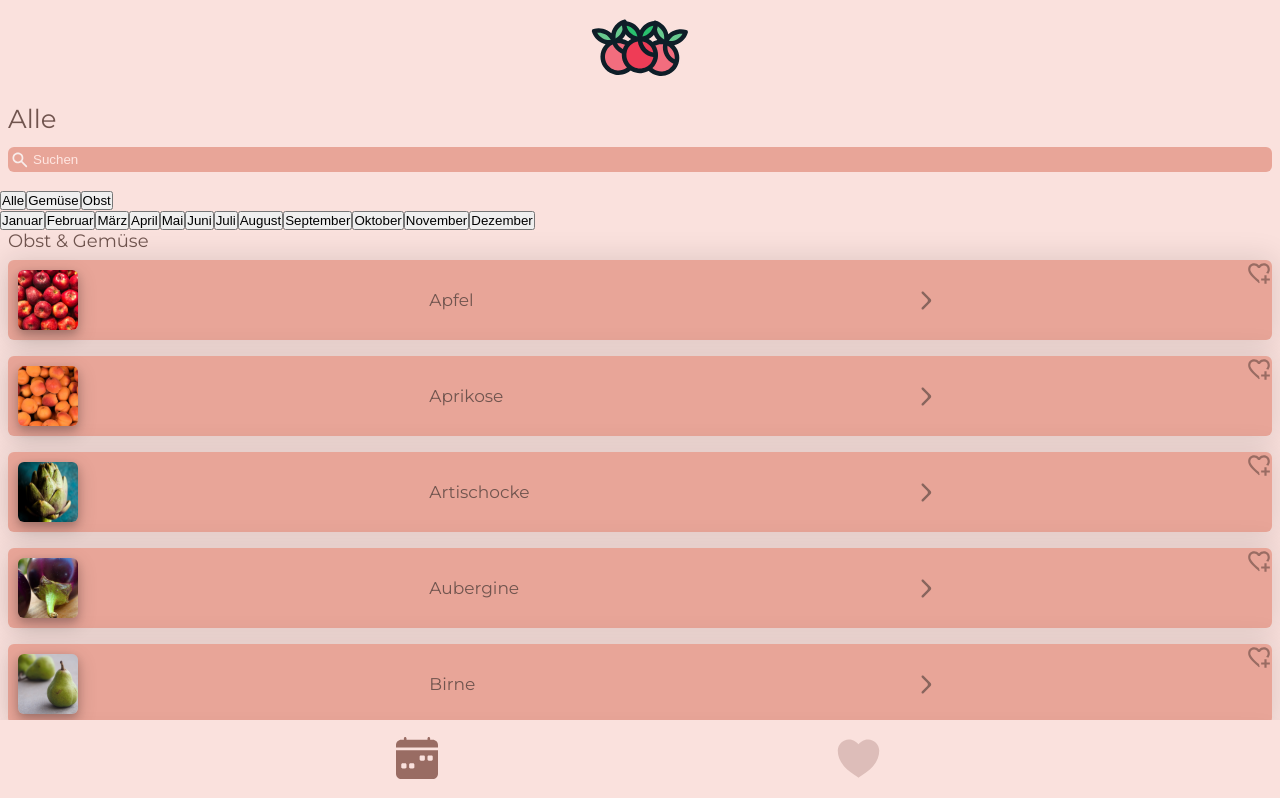
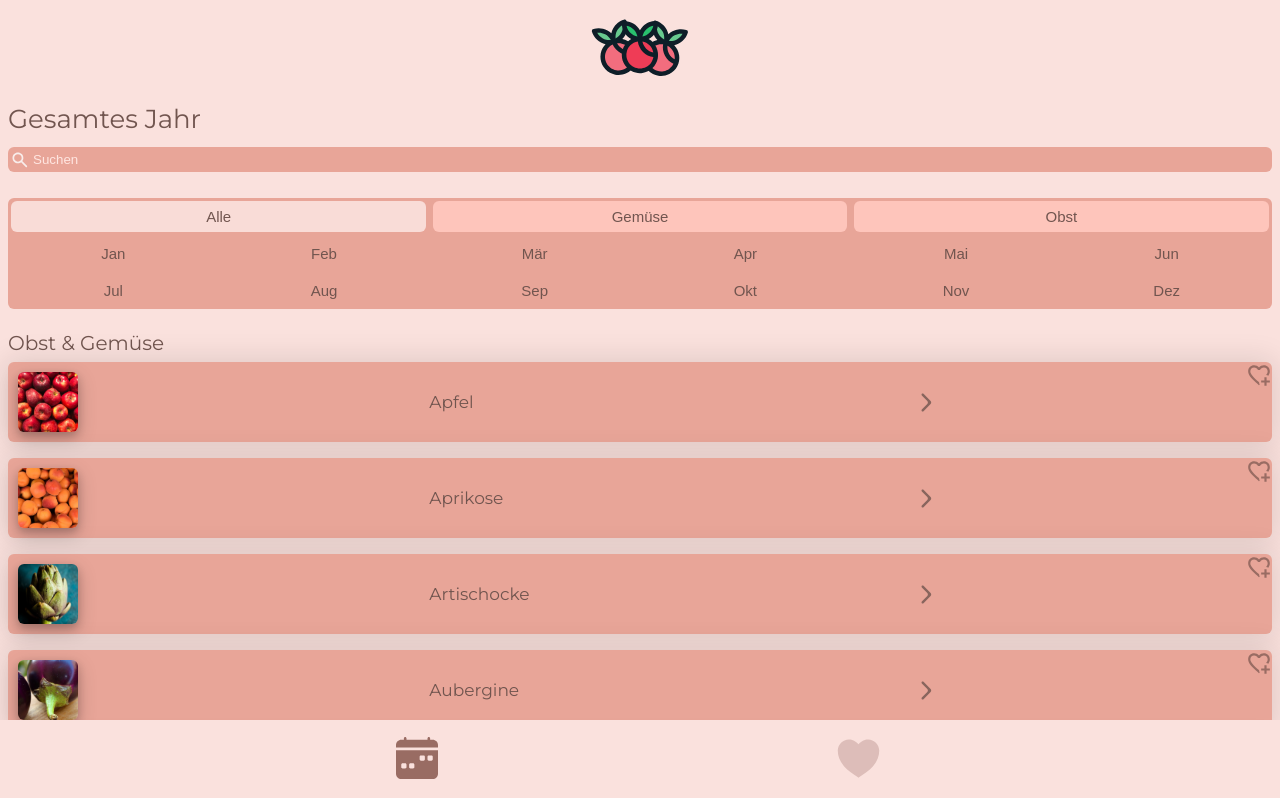
Before and after one commit to altanguellue/capstone-project, a Next.js app: page / in a window 1280 px wide. Shown: the top 798 px of the page. Built offline with nearby package versions, Linux system fonts and the light colour scheme.

Commit message:
Add Styling to Button and add active class function

```diff
--- a/components/Food/FoodList.js
+++ b/components/Food/FoodList.js
@@ -7,14 +7,11 @@ import SearchIcon from "../../assets/images/search-icon.svg";
 
 export default function FoodList({ onToggleFavorite, foods }) {
   const [search, setSearch] = useState("");
-
   const [selectedCategory, setSelectedCategory] = useState("All");
   const [selectedMonth, setSelectedMonth] = useState(null);
 
-  console.log(selectedMonth);
-
   let filteredItems = [...foods];
-  let monthText = "Alle";
+  let monthText = "Gesamtes Jahr";
   let foodText = "Obst & Gemüse";
 
   filteredItems.sort((foodA, foodB) => {
@@ -51,28 +48,103 @@ export default function FoodList({ onToggleFavorite, foods }) {
           onChange={(e) => setSearch(e.target.value.toLowerCase())}
         />
       </StyledSearchInput>
+      <StyledButtonContainer>
+        <StyledCategoryButtonContainer>
+          <StyledCategoryButton
+            className={selectedCategory === "All" ? "active" : ""}
+            onClick={() => setSelectedCategory("All")}
+          >
+            Alle
+          </StyledCategoryButton>
+          <StyledCategoryButton
+            className={selectedCategory === "Gemüse" ? "active" : ""}
+            onClick={() => setSelectedCategory("Gemüse")}
+          >
+            Gemüse
+          </StyledCategoryButton>
+          <StyledCategoryButton
+            className={selectedCategory === "Obst" ? "active" : ""}
+            onClick={() => setSelectedCategory("Obst")}
+          >
+            Obst
+          </StyledCategoryButton>
+        </StyledCategoryButtonContainer>
 
-      <div>
-        <button onClick={() => setSelectedCategory("All")}>Alle</button>
-        <button onClick={() => setSelectedCategory("Gemüse")}>Gemüse</button>
-        <button onClick={() => setSelectedCategory("Obst")}>Obst</button>
-      </div>
-
-      <div>
-        <button onClick={() => setSelectedMonth("Januar")}>Januar</button>
-        <button onClick={() => setSelectedMonth("Februar")}>Februar</button>
-        <button onClick={() => setSelectedMonth("März")}>März</button>
-        <button onClick={() => setSelectedMonth("April")}>April</button>
-        <button onClick={() => setSelectedMonth("Mai")}>Mai</button>
-        <button onClick={() => setSelectedMonth("Juni")}>Juni</button>
-        <button onClick={() => setSelectedMonth("Juli")}>Juli</button>
-        <button onClick={() => setSelectedMonth("August")}>August</button>
-        <button onClick={() => setSelectedMonth("September")}>September</button>
-        <button onClick={() => setSelectedMonth("Oktober")}>Oktober</button>
-        <button onClick={() => setSelectedMonth("November")}>November</button>
-        <button onClick={() => setSelectedMonth("Dezember")}>Dezember</button>
-      </div>
-
+        <StyledMonthButtonContainer>
+          <StyledMonthButton
+            className={selectedMonth === "Januar" ? "active" : ""}
+            onClick={() => setSelectedMonth("Januar")}
+          >
+            Jan
+          </StyledMonthButton>
+          <StyledMonthButton
+            className={selectedMonth === "Februar" ? "active" : ""}
+            onClick={() => setSelectedMonth("Februar")}
+          >
+            Feb
+          </StyledMonthButton>
+          <StyledMonthButton
+            className={selectedMonth === "März" ? "active" : ""}
+            onClick={() => setSelectedMonth("März")}
+          >
+            Mär
+          </StyledMonthButton>
+          <StyledMonthButton
+            className={selectedMonth === "April" ? "active" : ""}
+            onClick={() => setSelectedMonth("April")}
+          >
+            Apr
+          </StyledMonthButton>
+          <StyledMonthButton
+            className={selectedMonth === "Mai" ? "active" : ""}
+            onClick={() => setSelectedMonth("Mai")}
+          >
+            Mai
+          </StyledMonthButton>
+          <StyledMonthButton
+            className={selectedMonth === "Juni" ? "active" : ""}
+            onClick={() => setSelectedMonth("Juni")}
+          >
+            Jun
+          </StyledMonthButton>
+          <StyledMonthButton
+            className={selectedMonth === "Juli" ? "active" : ""}
+            onClick={() => setSelectedMonth("Juli")}
+          >
+            Jul
+          </StyledMonthButton>
+          <StyledMonthButton
+            className={selectedMonth === "August" ? "active" : ""}
+            onClick={() => setSelectedMonth("August")}
+          >
+            Aug
+          </StyledMonthButton>
+          <StyledMonthButton
+            className={selectedMonth === "September" ? "active" : ""}
+            onClick={() => setSelectedMonth("September")}
+          >
+            Sep
+          </StyledMonthButton>
+          <StyledMonthButton
+            className={selectedMonth === "Oktober" ? "active" : ""}
+            onClick={() => setSelectedMonth("Oktober")}
+          >
+            Okt
+          </StyledMonthButton>
+          <StyledMonthButton
+            className={selectedMonth === "November" ? "active" : ""}
+            onClick={() => setSelectedMonth("November")}
+          >
+            Nov
+          </StyledMonthButton>
+          <StyledMonthButton
+            className={selectedMonth === "Dezember" ? "active" : ""}
+            onClick={() => setSelectedMonth("Dezember")}
+          >
+            Dez
+          </StyledMonthButton>
+        </StyledMonthButtonContainer>
+      </StyledButtonContainer>
       <StyledFoodListHeader>{foodText}</StyledFoodListHeader>
 
       <StyledFoodList>
@@ -95,34 +167,6 @@ export default function FoodList({ onToggleFavorite, foods }) {
               </Fragment>
             );
           })}
-
-        {/* <label>Filter Lebensmittel:</label>
-        <div>
-          <button
-            className={selectedCategory=== null ? "active" : ""}
-            onClick={() => setSelectedCategory(null)}
-          >
-            All
-          </button>
-          {availabilities.map((availability) => (
-            <button
-              key={availability}
-              className={selectedType === availability ? "active" : ""}
-              onClick={() => setSelectedType(availability)}
-            >
-              {availability}
-            </button>
-          ))}
-        </div>
-        <div>
-          {filteredItems.map((food) => (
-            <div key={food.id}>
-              <p>{food.name}</p>
-              <p>{food.month}</p>
-              <p>{food.type}</p>
-            </div>
-          ))}
-        </div> */}
       </StyledFoodList>
     </>
   );
@@ -139,8 +183,9 @@ const StyledFoodListHeader = styled.h2`
   margin-left: 0.5rem;
   color: #71554f;
   font-weight: 300;
-  font-size: 18px;
+  font-size: 20px;
   line-height: 22px;
+  padding-top: 15px;
 `;
 const StyledFoodList = styled.ul`
   display: flex;
@@ -182,3 +227,52 @@ const StyledSearchIcon = styled(Image)`
   align-self: center;
   justify-self: self-start;
 `;
+
+const StyledButtonContainer = styled.div`
+  margin: 0.5rem;
+  background-color: #e8a598;
+  border-radius: 6px;
+`;
+
+const StyledCategoryButtonContainer = styled.div`
+  display: grid;
+  grid-template-columns: repeat(3, 1fr);
+  border-radius: 6px;
+`;
+
+const StyledMonthButtonContainer = styled.div`
+  display: grid;
+  grid-template-columns: repeat(6, 1fr);
+  grid-template-rows: repeat(2, 1fr);
+`;
+
+const StyledCategoryButton = styled.button`
+  background-color: transparent;
+  border: none;
+  color: #71554f;
+  padding: 0.4rem;
+  font-weight: 400;
+  font-size: 15px;
+  line-height: 18px;
+  margin: 0.2rem;
+  background-color: #fec5bb;
+  border-radius: 6px;
+  &.active {
+    background-color: #f9dcd7;
+  }
+`;
+
+const StyledMonthButton = styled.button`
+  background-color: transparent;
+  border: none;
+  color: #71554f;
+  padding: 0.4rem;
+  font-weight: 400;
+  font-size: 15px;
+  line-height: 18px;
+  margin: 0.2rem;
+  &.active {
+    background-color: #f9dcd7;
+    border-radius: 6px;
+  }
+`;
```
